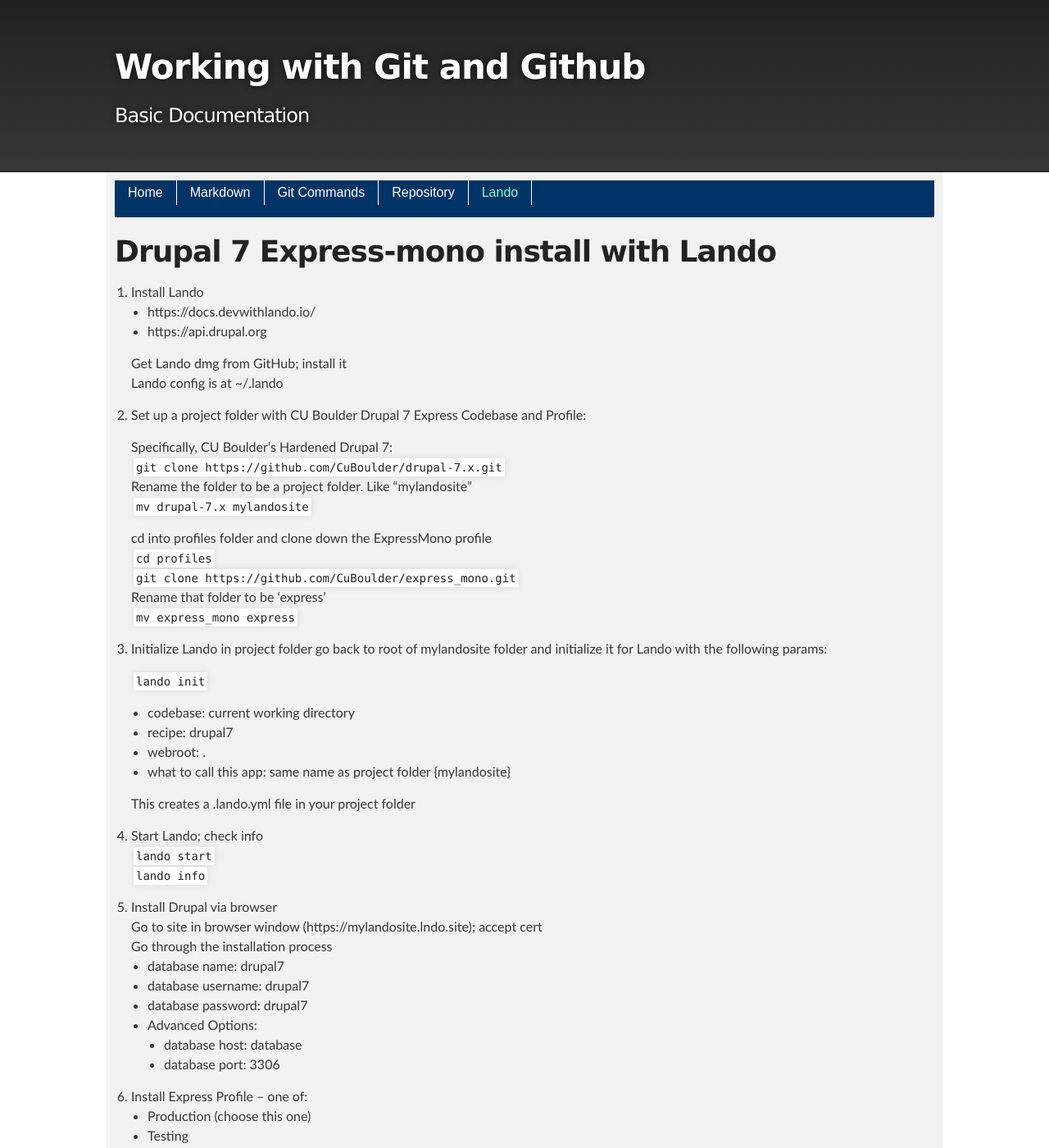
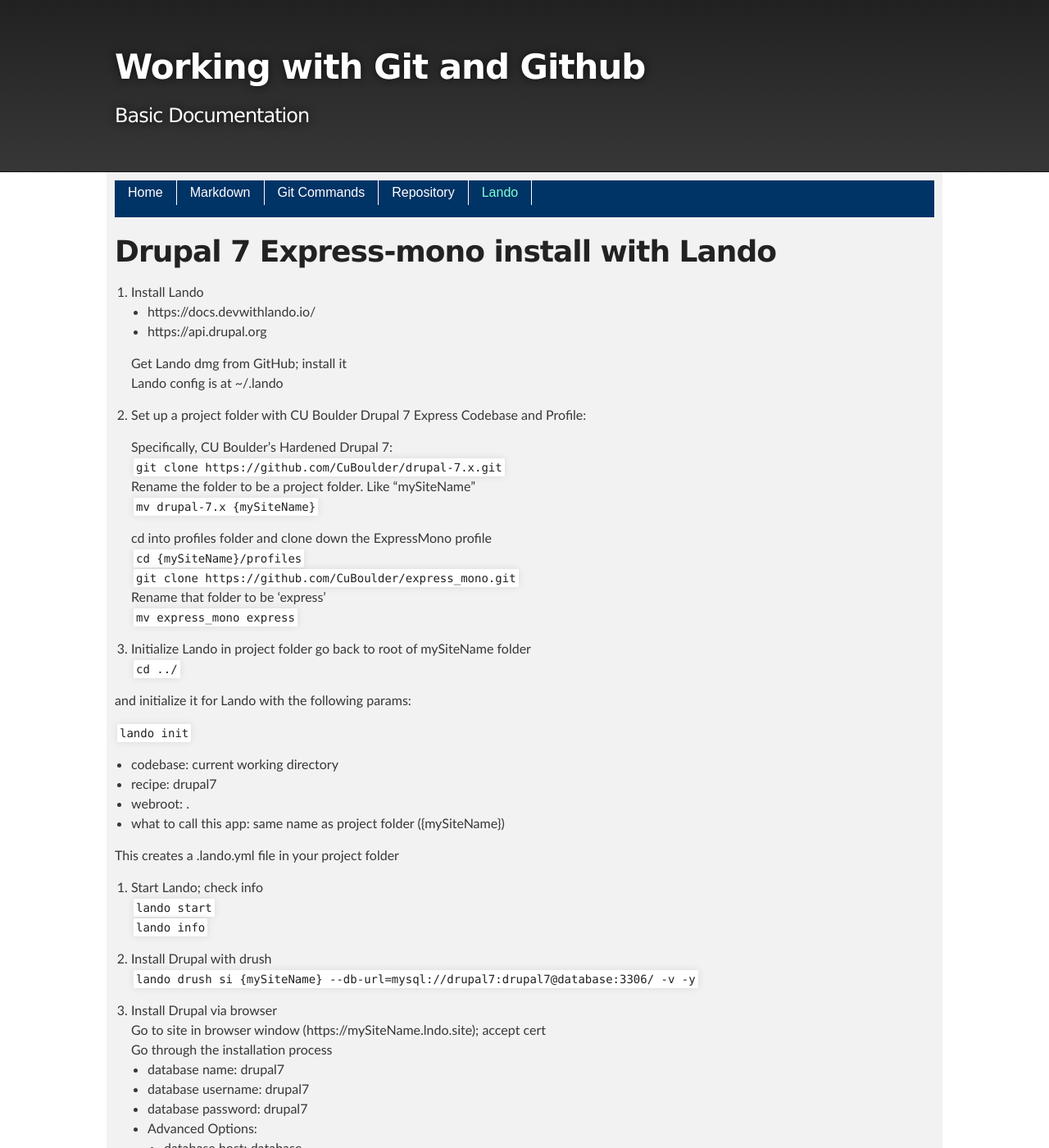
Before and after one commit to cathysnider/cathysnider.github.io, a Jekyll site: the page built from lando.md, in a window 1280 px wide and 1400 px high. Shown: the whole window at 82% size. Built offline with Jekyll 4.4.1, drawn with Linux system fonts in a browser that asks for light colours.

Commit message:
add drush si

````diff
--- a/lando.md
+++ b/lando.md
@@ -16,23 +16,26 @@ layout: default
 
    Specifically, CU Boulder's Hardened Drupal 7:<br />
    ```git clone https://github.com/CuBoulder/drupal-7.x.git```<br />
-   Rename the folder to be a project folder. Like "mylandosite" <br />
-   ```mv drupal-7.x mylandosite```
+   Rename the folder to be a project folder. Like "mySiteName" <br />
+   ```mv drupal-7.x {mySiteName}```
 
    cd into profiles folder and clone down the ExpressMono profile <br />
-   ```cd profiles``` <br />
+   ```cd {mySiteName}/profiles``` <br />
    ```git clone https://github.com/CuBoulder/express_mono.git``` <br />
    Rename that folder to be 'express' <br />
    ```mv express_mono express```
 
 1. Initialize Lando in project folder
-   go back to root of mylandosite folder and initialize it for Lando with the following params:
+   go back to root of mySiteName folder <br />
+   ```cd ../```
+
+  and initialize it for Lando with the following params:
 
    ```lando init```
    * codebase: current working directory
    * recipe: drupal7
    * webroot: .
-   * what to call this app: same name as project folder {mylandosite}
+   * what to call this app: same name as project folder ({mySiteName})
 
    This creates a .lando.yml file in your project folder
 
@@ -40,8 +43,11 @@ layout: default
    ```lando start```  <br />
    ```lando info```
 
+1. Install Drupal with drush <br />
+   ```lando drush si {mySiteName} --db-url=mysql://drupal7:drupal7@database:3306/ -v -y```
+
 1. Install Drupal via browser <br />
-   Go to site in browser window (https://mylandosite.lndo.site); accept cert <br />
+   Go to site in browser window (https://mySiteName.lndo.site); accept cert <br />
    Go through the installation process
    * database name: drupal7
    * database username: drupal7
````
